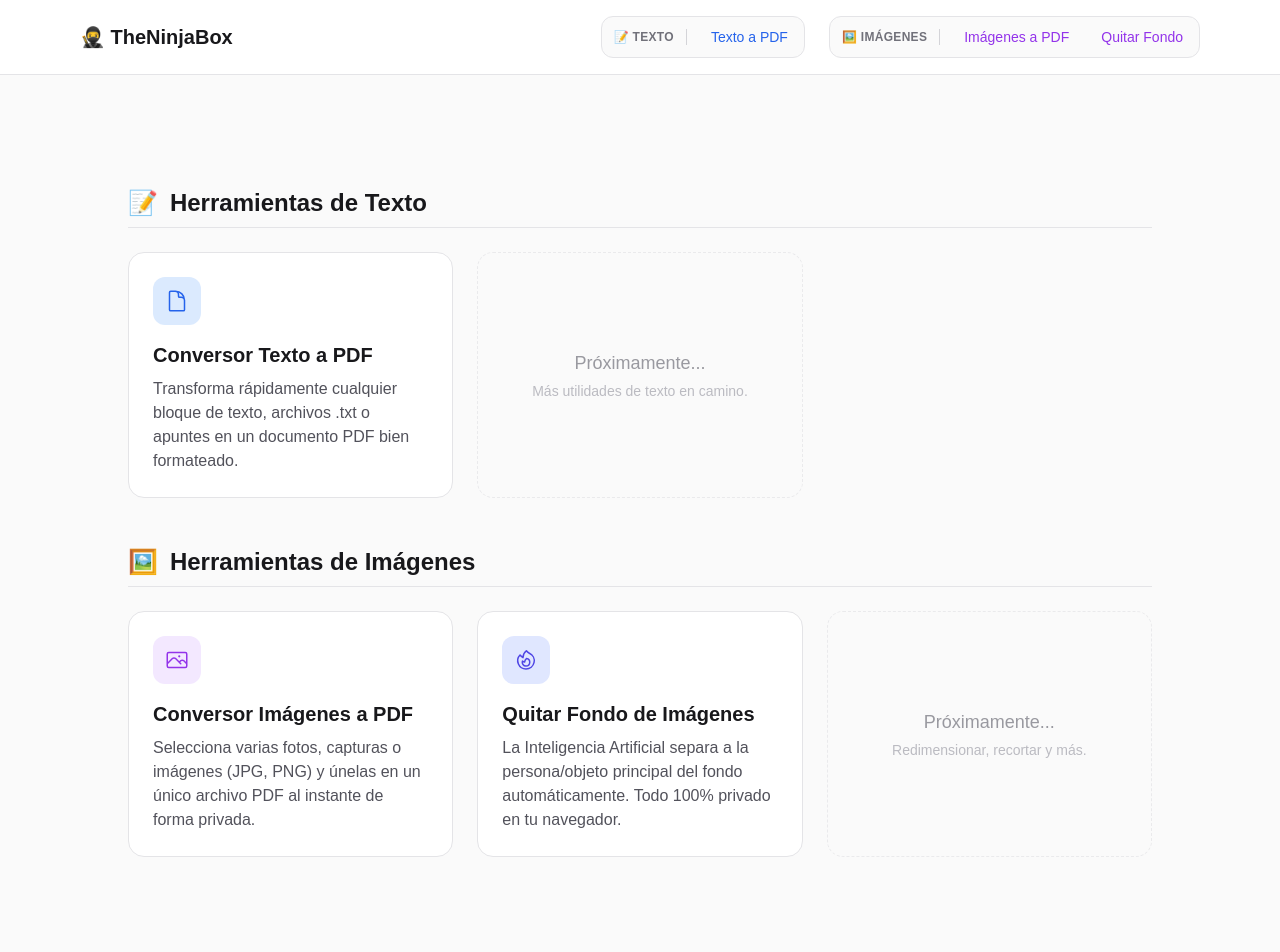
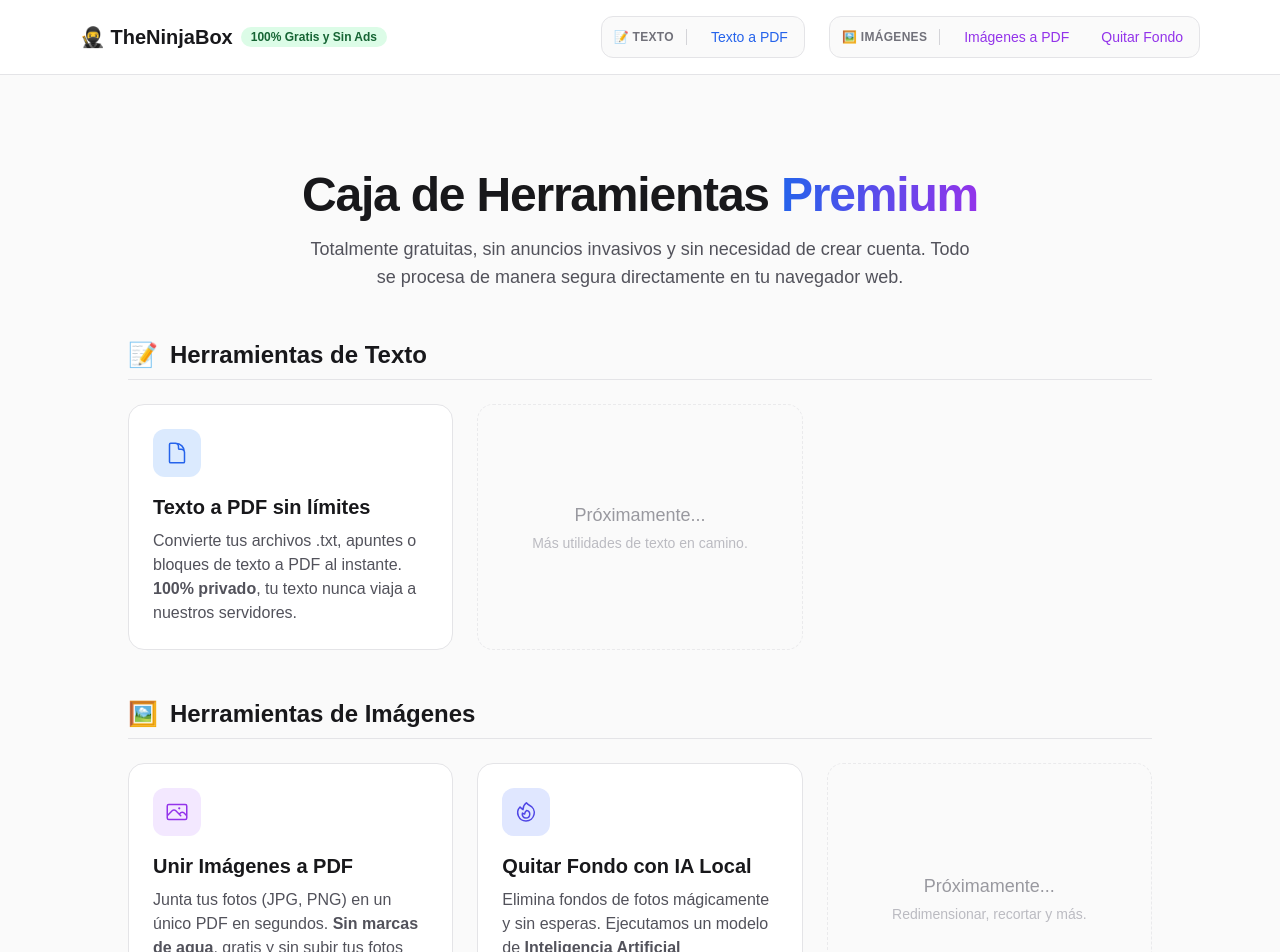
Before and after one commit to orgueira/myutils, a Next.js app: page / in a window 1280 px wide. Shown: the top 952 px of the page. Built offline with nearby package versions, Linux system fonts and the light colour scheme.

Commit message:
feat: improve SEO and copywriting highlighting free and ad-free nature

```diff
--- a/src/app/herramientas/imagenes-a-pdf/layout.tsx
+++ b/src/app/herramientas/imagenes-a-pdf/layout.tsx
@@ -1,12 +1,12 @@
 import type { Metadata } from "next";
 
 export const metadata: Metadata = {
-  title: "Convertir Imágenes a PDF Online Gratis | TheNinjaBox",
-  description: "Convierte tus fotos e imágenes (JPG, PNG) a documento PDF al instante. Une varias imágenes en un solo PDF. Seguro, privado y gratis.",
-  keywords: "imagenes a pdf, pasar foto a pdf, convertir jpg a pdf, png a pdf, juntar imagenes en pdf",
+  title: "Unir Imágenes a PDF Online y Gratis | TheNinjaBox",
+  description: "Convierte fotos e imágenes (JPG, PNG) a documento PDF al instante. Herramienta 100% gratis, sin anuncios, sin subir archivos y sin límite de uso.",
+  keywords: "imagenes a pdf gratis, unir imagenes sin publicidad, convertir jpg a pdf seguro, png a pdf privado, juntar fotos en pdf sin marcas de agua",
   openGraph: {
-    title: "Convertir Imágenes a PDF Online Gratis",
-    description: "Une tus fotos e imágenes en un solo archivo PDF al instante y de forma 100% segura.",
+    title: "Unir Imágenes a PDF Online, Gratis y Sin Publicidad",
+    description: "Pasa tus fotos a un archivo PDF único en segundos, gratis y 100% privado en tu navegador.",
     type: "website",
   }
 };
@@ -52,6 +52,14 @@
           "@type": "Answer",
           "text": "El sistema ajusta las dimensiones de las fotos para que encajen perfectamente en las medidas estándar de una hoja A4. Si la foto original era extremadamente grande, se escala al A4, pero mantendrá una alta nitidez óptima para su lectura o impresión."
         }
+      },
+      {
+        "@type": "Question",
+        "name": "¿El PDF tendrá logos o marcas de agua de la web?",
+        "acceptedAnswer": {
+          "@type": "Answer",
+          "text": "Jamás. Nuestra herramienta de conversión de fotos a PDF es totalmente gratuita y limpia. No insertamos marcas de agua ni publicidad en tus documentos generados."
+        }
       }
     ]
   };
--- a/src/app/herramientas/quitar-fondo/layout.tsx
+++ b/src/app/herramientas/quitar-fondo/layout.tsx
@@ -1,9 +1,9 @@
 import type { Metadata } from "next";
 
 export const metadata: Metadata = {
-  title: "Quitar Fondo de Imágenes Gratis | TheNinjaBox",
-  description: "Elimina el fondo de cualquier imagen o fotografía de forma automática mediante IA directamente en tu navegador. 100% privado y seguro.",
-  keywords: "quitar fondo, remover fondo, eliminar fondo imagen, hacer transparente, png transparente, inteligencia artificial, local",
+  title: "Quitar Fondo de Imágenes Gratis, con IA y Sin Registro | TheNinjaBox",
+  description: "Elimina el fondo de fotos automáticamente usando Inteligencia Artificial sin subir la foto a internet. Completamente gratis, ilimitado y sin publicidad.",
+  keywords: "quitar fondo gratis, IA quitar fondo sin limite, remover fondo de foto online, hacer imagen transparente sin registro, borrar fondo sin marcas de agua",
 };
 
 export default function QuitarFondoLayout({
--- a/src/app/herramientas/texto-a-pdf/layout.tsx
+++ b/src/app/herramientas/texto-a-pdf/layout.tsx
@@ -1,12 +1,12 @@
 import type { Metadata } from "next";
 
 export const metadata: Metadata = {
-  title: "Conversor de Texto a PDF Online Gratis | TheNinjaBox",
-  description: "Convierte instantáneamente cualquier texto, nota o apunte en un archivo PDF con formato A4. Rápido, seguro (el texto no se envía a ningún servidor), gratuito y sin registro.",
-  keywords: "conversor texto pdf, txt a pdf, crear pdf online, texto a pdf gratis, convertidor pdf, pasar texto a pdf",
+  title: "Conversor de Texto a PDF Online 100% Gratis | TheNinjaBox",
+  description: "Convierte cualquier texto o archivo txt en un documento PDF al instante. Herramienta totalmente gratuita, sin publicidad, sin marcas de agua y sin registro.",
+  keywords: "conversor texto pdf sin limite, txt a pdf gratis, crear pdf online sin publicidad, pasar texto a pdf seguro",
   openGraph: {
-    title: "Conversor de Texto a PDF Online Gratis",
-    description: "Convierte cualquier texto en un archivo PDF al instante.",
+    title: "Conversor de Texto a PDF Online Gratis y Sin Publicidad",
+    description: "Convierte cualquier texto en un archivo PDF al instante, de manera segura y gratuita.",
     type: "website",
   }
 };
@@ -58,7 +58,15 @@
         "name": "¿El PDF generado tiene marcas de agua?",
         "acceptedAnswer": {
           "@type": "Answer",
-          "text": "No, tu documento PDF se generará completamente limpio, sin marcas de agua ni logotipos promocionales. Es apto para uso profesional o académico."
+          "text": "No. Al ser una herramienta 100% gratuita y sin publicidad, tu documento PDF se generará completamente limpio, sin marcas de agua, ni páginas extra promocionales."
+        }
+      },
+      {
+        "@type": "Question",
+        "name": "¿Necesito crearme una cuenta para usarlo?",
+        "acceptedAnswer": {
+          "@type": "Answer",
+          "text": "No, en TheNinjaBox no pedimos registro ni correos electrónicos. Entras, conviertes tu archivo y te lo descargas gratis y sin interrupciones publicitarias."
         }
       }
     ]
--- a/src/app/layout.tsx
+++ b/src/app/layout.tsx
@@ -14,8 +14,8 @@
 });
 
 export const metadata: Metadata = {
-  title: "TheNinjaBox - Herramientas Online Gratuitas",
-  description: "Colección de herramientas online rápidas y seguras. Todo se procesa en tu navegador.",
+  title: "TheNinjaBox - Herramientas Online 100% Gratis y Sin Publicidad",
+  description: "Descubre TheNinjaBox: utilidades web gratuitas, sin anuncios, sin registros y procesadas de forma privada en tu navegador.",
 };
 
 export default function RootLayout({
@@ -32,6 +32,9 @@
           <nav className="max-w-6xl mx-auto flex flex-col sm:flex-row items-center justify-between p-4 gap-4 sm:gap-0">
             <Link href="/" className="flex items-center gap-2 font-bold text-xl text-zinc-900 dark:text-white transition-transform hover:scale-105">
               <span>🥷 TheNinjaBox</span>
+              <span className="hidden sm:inline-flex items-center rounded-full bg-green-100 px-2.5 py-0.5 text-xs font-bold text-green-800 dark:bg-green-900/30 dark:text-green-400">
+                100% Gratis y Sin Ads
+              </span>
             </Link>
             <div className="flex flex-wrap justify-center gap-6 text-sm font-medium items-center">
               {/* Bloque Texto */}
@@ -57,7 +60,7 @@
         </main>
 
         <footer className="w-full border-t border-zinc-200 dark:border-zinc-800 py-6 text-center text-zinc-500 dark:text-zinc-400 text-sm bg-white dark:bg-zinc-950">
-          <p>© {new Date().getFullYear()} TheNinjaBox. Herramientas 100% privadas y seguras en tu navegador.</p>
+          <p>© {new Date().getFullYear()} TheNinjaBox. Herramientas 100% gratuitas, sin publicidad y seguras en tu navegador.</p>
         </footer>
       </body>
     </html>
--- a/src/app/page.tsx
+++ b/src/app/page.tsx
@@ -3,17 +3,27 @@
 
 // Metadatos SEO para la página principal
 export const metadata: Metadata = {
-  title: "TheNinjaBox | Herramientas web gratis y seguras online",
-  description: "Colección de herramientas útiles y utilidades gratis directamente en tu navegador. Sin registro ni instalaciones. Rápido, seguro y orientado a la productividad.",
-  keywords: "herramientas online, utilidades web, gratis, productividad online",
+  title: "TheNinjaBox | Herramientas web gratis, sin publicidad y seguras",
+  description: "Colección de herramientas útiles online 100% gratis, sin anuncios molestos y sin registro. Todo se procesa en tu navegador para máxima privacidad y seguridad.",
+  keywords: "herramientas online gratis, sin publicidad, utilidades web seguras, procesado local, privacidad, sin registro",
 };
 
 export default function Home() {
   return (
-    <main className="flex min-h-screen flex-col items-center p-8 sm:p-24 bg-zinc-50 dark:bg-zinc-900">
+    <main className="flex min-h-screen flex-col items-center p-8 sm:p-16 lg:p-24 bg-zinc-50 dark:bg-zinc-900">
+
+      {/* Hero Section / USP (Unique Selling Proposition) */}
+      <div className="w-full max-w-5xl text-center mb-12">
+        <h1 className="text-4xl sm:text-5xl font-extrabold text-zinc-900 dark:text-white tracking-tight mb-4">
+          Caja de Herramientas <span className="text-transparent bg-clip-text bg-gradient-to-r from-blue-600 to-purple-600">Premium</span>
+        </h1>
+        <p className="text-lg text-zinc-600 dark:text-zinc-400 max-w-2xl mx-auto font-medium">
+          Totalmente gratuitas, sin anuncios invasivos y sin necesidad de crear cuenta. Todo se procesa de manera segura directamente en tu navegador web.
+        </p>
+      </div>
 
       {/* Secciones de Herramientas */}
-      <div className="w-full max-w-5xl flex flex-col gap-12 mt-4">
+      <div className="w-full max-w-5xl flex flex-col gap-12">
 
         {/* SECCIÓN TEXTO */}
         <section>
@@ -34,10 +44,10 @@
                 </svg>
               </div>
               <h3 className="text-xl font-semibold text-zinc-900 dark:text-zinc-50 mb-2 group-hover:text-blue-600 transition-colors">
-                Conversor Texto a PDF
+                Texto a PDF sin límites
               </h3>
               <p className="text-zinc-600 dark:text-zinc-400 flex-grow">
-                Transforma rápidamente cualquier bloque de texto, archivos .txt o apuntes en un documento PDF bien formateado.
+                Convierte tus archivos .txt, apuntes o bloques de texto a PDF al instante. <strong>100% privado</strong>, tu texto nunca viaja a nuestros servidores.
               </p>
             </Link>
 
@@ -72,10 +82,10 @@
                 </svg>
               </div>
               <h3 className="text-xl font-semibold text-zinc-900 dark:text-zinc-50 mb-2 group-hover:text-purple-600 transition-colors">
-                Conversor Imágenes a PDF
+                Unir Imágenes a PDF
               </h3>
               <p className="text-zinc-600 dark:text-zinc-400 flex-grow">
-                Selecciona varias fotos, capturas o imágenes (JPG, PNG) y únelas en un único archivo PDF al instante de forma privada.
+                Junta tus fotos (JPG, PNG) en un único PDF en segundos. <strong>Sin marcas de agua</strong>, gratis y sin subir tus fotos personales a internet.
               </p>
             </Link>
 
@@ -91,10 +101,10 @@
                 </svg>
               </div>
               <h3 className="text-xl font-semibold text-zinc-900 dark:text-zinc-50 mb-2 group-hover:text-indigo-600 transition-colors">
-                Quitar Fondo de Imágenes
+                Quitar Fondo con IA Local
               </h3>
               <p className="text-zinc-600 dark:text-zinc-400 flex-grow">
-                La Inteligencia Artificial separa a la persona/objeto principal del fondo automáticamente. Todo 100% privado en tu navegador.
+                Elimina fondos de fotos mágicamente y sin esperas. Ejecutamos un modelo de <strong>Inteligencia Artificial directamente en tu dispositivo</strong> gratis.
               </p>
             </Link>
 
```
